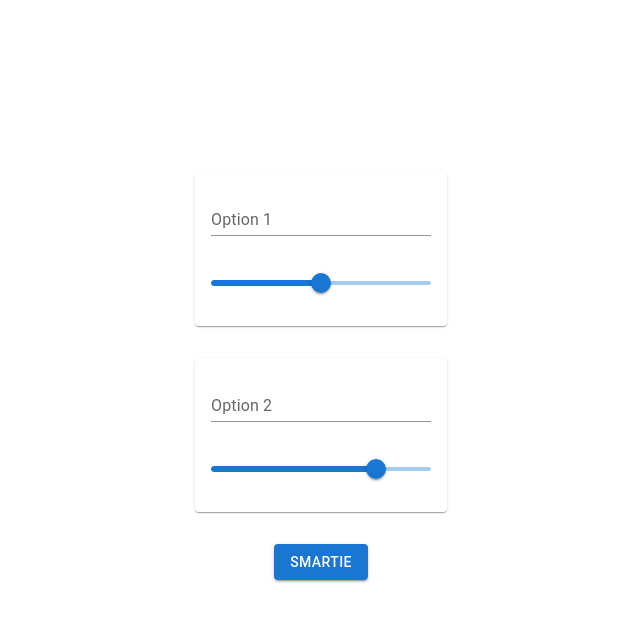
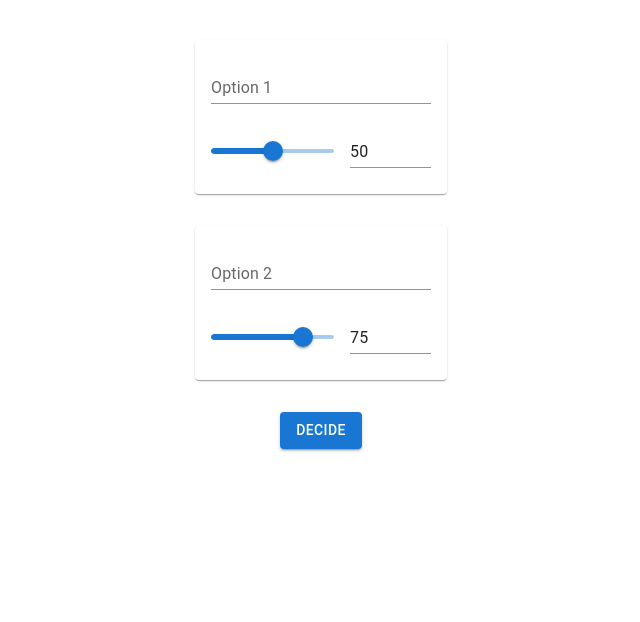
Before and after one commit to emil45/smart-decider, a Next.js app: page / in a window 1280 px wide. Shown: the top 622 px of the page, without its empty margins (319-959 px from the left). Built offline with nearby package versions, Linux system fonts and the light colour scheme.

Commit message:
💄 Add some UI improvments

```diff
--- a/components/card.tsx
+++ b/components/card.tsx
@@ -1,4 +1,4 @@
-import { Slider, Card as MuiCard, CardContent, TextField } from '@mui/material';
+import { Slider, Card as MuiCard, CardContent, TextField, Grid, Input } from '@mui/material';
 import React from 'react';
 import { CardInfo } from '../models/cards';
 
@@ -25,11 +25,55 @@ export default function Card(props: CardProps) {
 		});
 	};
 
+	const handleInputChange = (event: any) => {
+		props.onChange({
+			id: props.cardInfo.id,
+			name: props.cardInfo.name,
+			value: Number(event.target.value)
+		});
+	};
+
+	const handleBlur = () => {
+		let blurValue = 0;
+		if (props.cardInfo.value < 0) {
+			blurValue = 0;
+		} else if (props.cardInfo.value > 100) {
+			blurValue = 100;
+		}
+
+		props.onChange({
+			id: props.cardInfo.id,
+			name: props.cardInfo.name,
+			value: blurValue
+		});
+	};
+
 	return (
-		<MuiCard>
+		<MuiCard sx={{ maxWidth: 345 }}>
 			<CardContent>
 				<TextField label={props.cardInfo.name} variant="standard" sx={{ mb: 4 }} onChange={handleTextChange} />
-				<Slider valueLabelDisplay="auto" value={props.cardInfo.value} aria-label="Default" onChange={handleSliderChange} />
+				<Grid container spacing={2} alignItems="center">
+					<Grid item xs>
+						<Slider valueLabelDisplay="auto" value={props.cardInfo.value} aria-labelledby="input-slider" onChange={handleSliderChange} />
+					</Grid>
+					<Grid item>
+						<Input
+							value={props.cardInfo.value}
+							size="small"
+							onChange={handleInputChange}
+							// onBlur={handleBlur}
+							inputProps={{
+								min: 1,
+								max: 100,
+								type: 'number',
+								'aria-labelledby': 'input-slider',
+								onKeyDown: (event) => {
+									event.preventDefault();
+								}
+							}}
+						/>
+					</Grid>
+				</Grid>
 			</CardContent>
 		</MuiCard>
 	);
--- a/package.json
+++ b/package.json
@@ -11,6 +11,7 @@
   "dependencies": {
     "@emotion/react": "^11.7.1",
     "@emotion/styled": "^11.6.0",
+    "@mui/icons-material": "^5.2.5",
     "@mui/material": "^5.2.7",
     "next": "12.0.1",
     "prettier": "^2.5.1",
--- a/pages/index.tsx
+++ b/pages/index.tsx
@@ -1,10 +1,12 @@
 import { useCallback, useState } from 'react';
-import { Grid, ThemeProvider, Button, Dialog, DialogTitle, DialogContent, Typography } from '@mui/material';
+import { Grid, ThemeProvider, Button, Dialog, DialogTitle, DialogContent, Typography, IconButton } from '@mui/material';
+import CloseIcon from '@mui/icons-material/Close';
 import theme from '../theme';
 import Head from 'next/head';
 import Card from '../components/card';
 import { CardInfo } from '../models/cards';
 import { getRandomInt, getRandomItemFromArray } from '../common/utils';
+import { ConstructionOutlined } from '@mui/icons-material';
 
 const initialValues = [
 	{ id: 1, name: 'Option 1', value: 50 },
@@ -32,10 +34,10 @@ export default function Home() {
 
 	const calculateOdds = () => {
 		const random = getRandomInt(1, 100);
-		console.log(`The number random is ${random}`);
 		const randomCard = getRandomItemFromArray(cards);
 		const minValue = Math.min(...cards.map((c) => c.value));
 		const maxValue = Math.max(...cards.map((c) => c.value));
+		console.log(`Calculating odds. Random: ${random}, MinValue: ${minValue}, MaxValue: ${maxValue}`);
 
 		if (minValue === maxValue) {
 			setWinnerCard(randomCard);
@@ -48,9 +50,23 @@ export default function Home() {
 
 	if (winnerCard) {
 		return (
-			<Dialog open={true} onClose={handleDialogClose}>
-				<DialogTitle>Winner 🥳</DialogTitle>
-				<DialogContent>{winnerCard.name}</DialogContent>
+			<Dialog open={true} onClose={handleDialogClose} fullWidth maxWidth={'xs'}>
+				<DialogTitle>
+					<Typography>The Winner 🥳</Typography>
+					<IconButton
+						aria-label="close"
+						onClick={handleDialogClose}
+						sx={{
+							position: 'absolute',
+							right: 8,
+							top: 8,
+							color: (theme) => theme.palette.grey[500]
+						}}
+					>
+						<CloseIcon />
+					</IconButton>
+				</DialogTitle>
+				<DialogContent dividers>{winnerCard.name}</DialogContent>
 			</Dialog>
 		);
 	}
@@ -61,16 +77,16 @@ export default function Home() {
 				<title>Smartie</title>
 				<link rel="icon" href="/favicon.ico" />
 			</Head>
-			<Grid container spacing={4} direction="column" alignItems="center" justifyContent="center" style={{ minHeight: '100vh' }}>
-				<Grid item>
+			<Grid container direction="column" alignItems="center" justifyContent="center">
+				<Grid item marginY={4}>
 					<Card cardInfo={cards[0]} onChange={onCardChange} />
 				</Grid>
-				<Grid item>
+				<Grid item marginBottom={4}>
 					<Card cardInfo={cards[1]} onChange={onCardChange} />
 				</Grid>
-				<Grid item marginBottom={4}>
+				<Grid item>
 					<Button variant="contained" onClick={calculateOdds}>
-						Smartie
+						Decide
 					</Button>
 				</Grid>
 			</Grid>
```
Also changed, not shown: 1 other file (tests, documents, lock files or other folders).
